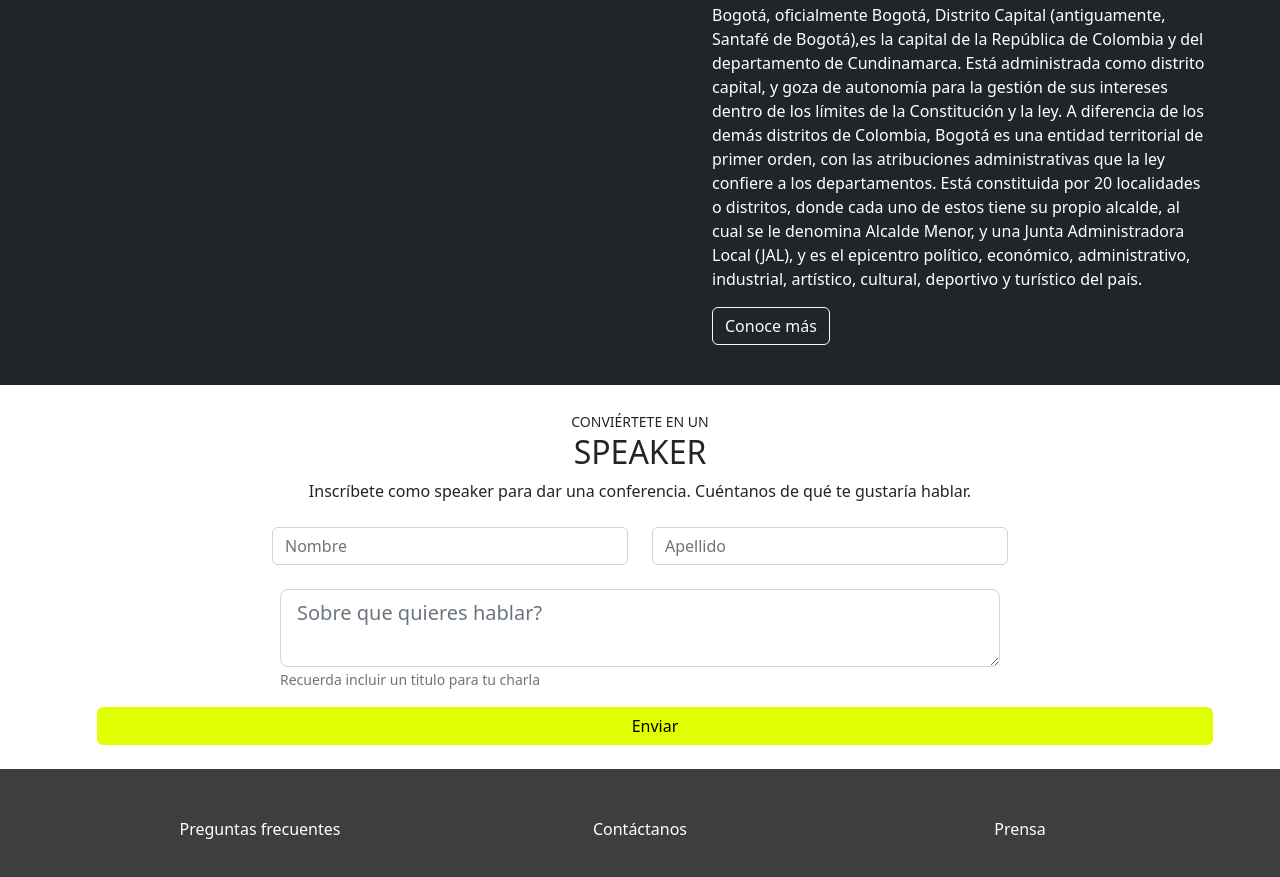
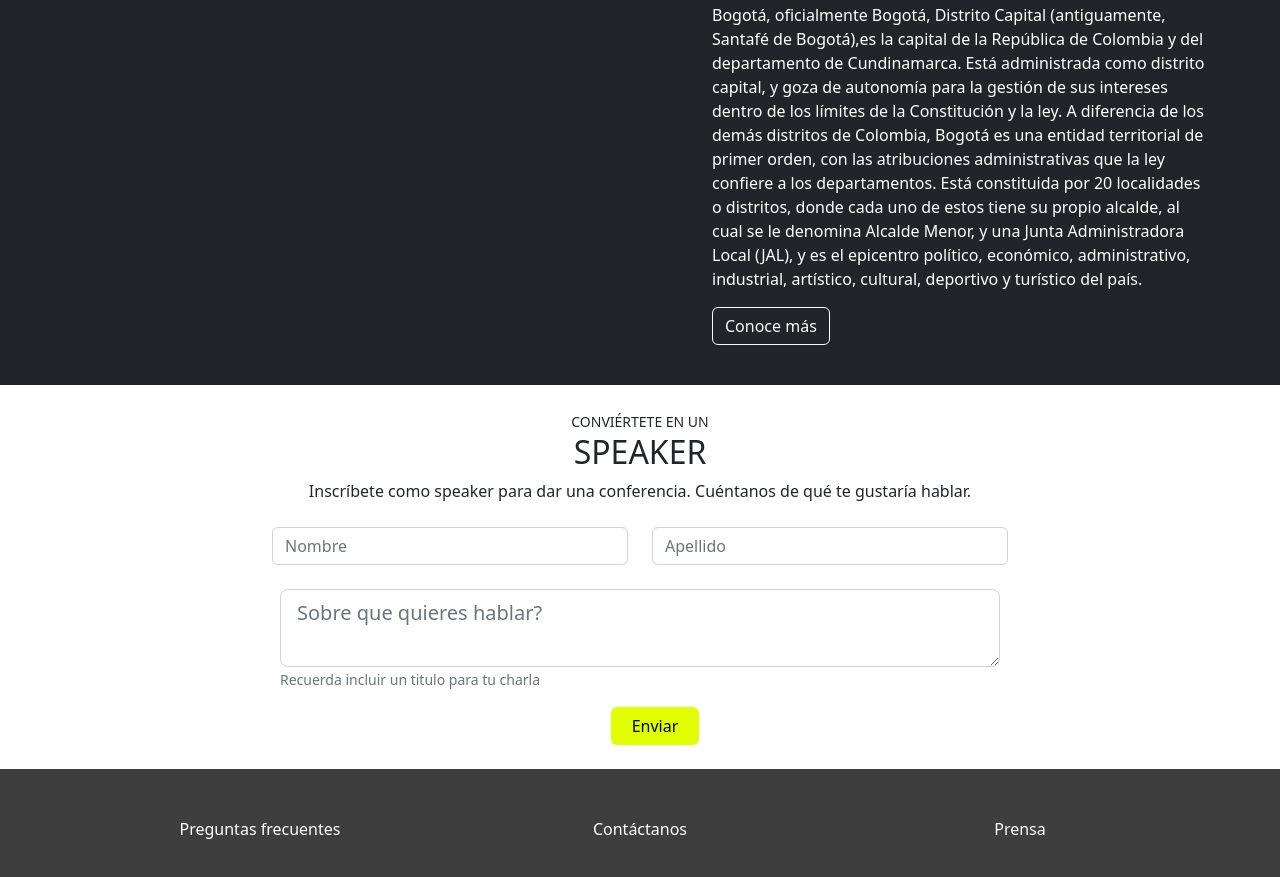
Before and after one commit to renatocuellar/coderConf, a website: page index.html in a window 1280 px wide. Shown: the part 1520-2397 px from the top of the page. Drawn offline with nearby package versions, Linux system fonts and the light colour scheme.

Commit message:
Se termina la página web

```diff
--- a/index.html
+++ b/index.html
@@ -208,7 +208,7 @@
               </div>
           </div>
           <div class="form-label d-grid gap-1">
-            <div class="col d-grid gap-2">
+            <div class="container__button">
               <button type="button" class="btn btn-coder  col-12">
                 Enviar
               </button>
```
